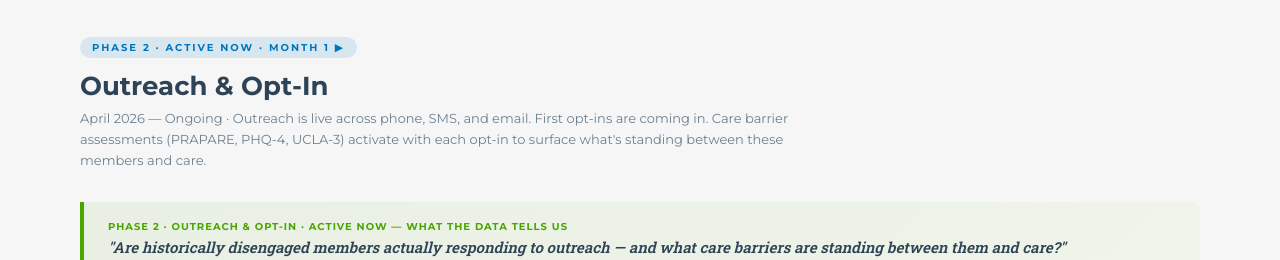
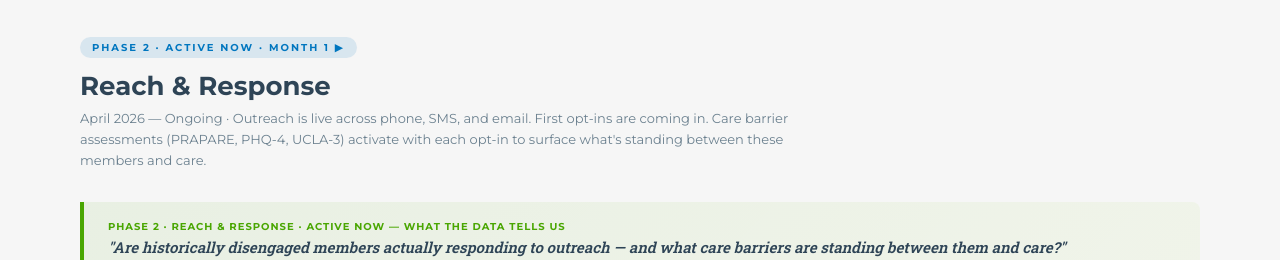
Before and after one commit to millskaylanpyx/wellcare-indiana, a plain HTML site: page index.html in a window 1280 px wide. Shown: the part 1883-2143 px from the top of the page. Drawn offline with Linux system fonts and the light colour scheme.

Commit message:
Rename Phase 2 to Reach and Response
Co-Authored-By: Claude Sonnet 4.6 <noreply@anthropic.com>

```diff
--- a/index.html
+++ b/index.html
@@ -910,12 +910,12 @@
         </div></div>
     </div>
 
-    <!-- Phase 2: Outreach & Opt-In -->
+    <!-- Phase 2: Reach & Response -->
     <div class="alt-bg">
         <div class="wrap"><div class="section">
             <div class="section-head">
                 <span class="section-eyebrow eyebrow-2">Phase 2 · Active Now · Month 1 ▶</span>
-                <div class="section-title">Outreach &amp; Opt-In</div>
+                <div class="section-title">Reach &amp; Response</div>
                 <div class="section-sub">April 2026 — Ongoing · Outreach is live across phone, SMS, and email. First opt-ins are coming in. Care barrier assessments (PRAPARE, PHQ-4, UCLA-3) activate with each opt-in to surface what's standing between these members and care.</div>
             </div>
             <div class="client-q-box" id="journey-q-2" style="margin-bottom:28px;"></div>
@@ -1508,7 +1508,7 @@ const D = {
         },
         {
             phase: 2,
-            name: "Outreach & Opt-In",
+            name: "Reach & Response",
             timing: "April 2026 — Ongoing",
             state: "here",
             wondering: "Are historically disengaged members actually responding to outreach — and what care barriers are standing between them and care?",
@@ -1629,7 +1629,7 @@ function renderTimeline() {
             text:   'Complete ✓'
         },
         {
-            label:  'Outreach & Opt-In',
+            label:  'Reach & Response',
             left:   0,
             width:  100,
             color:  'bar-slate',
```
